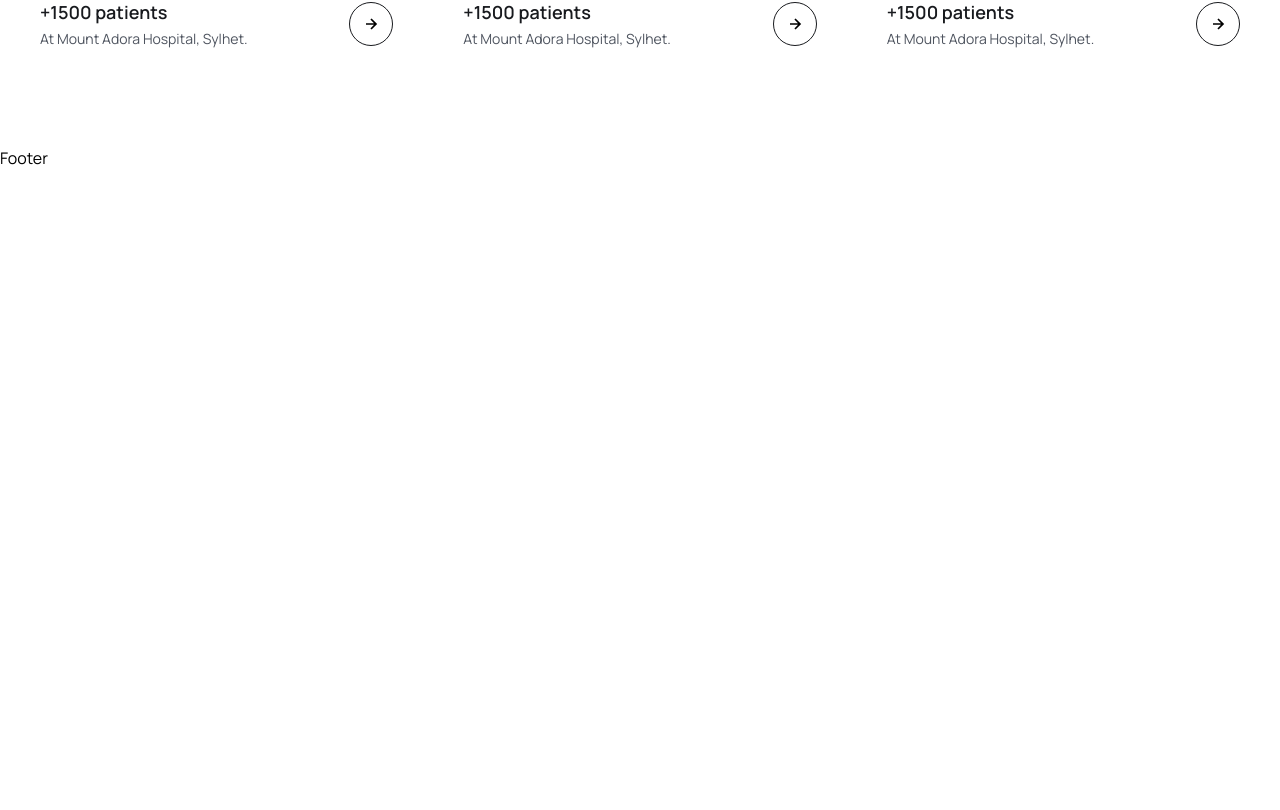
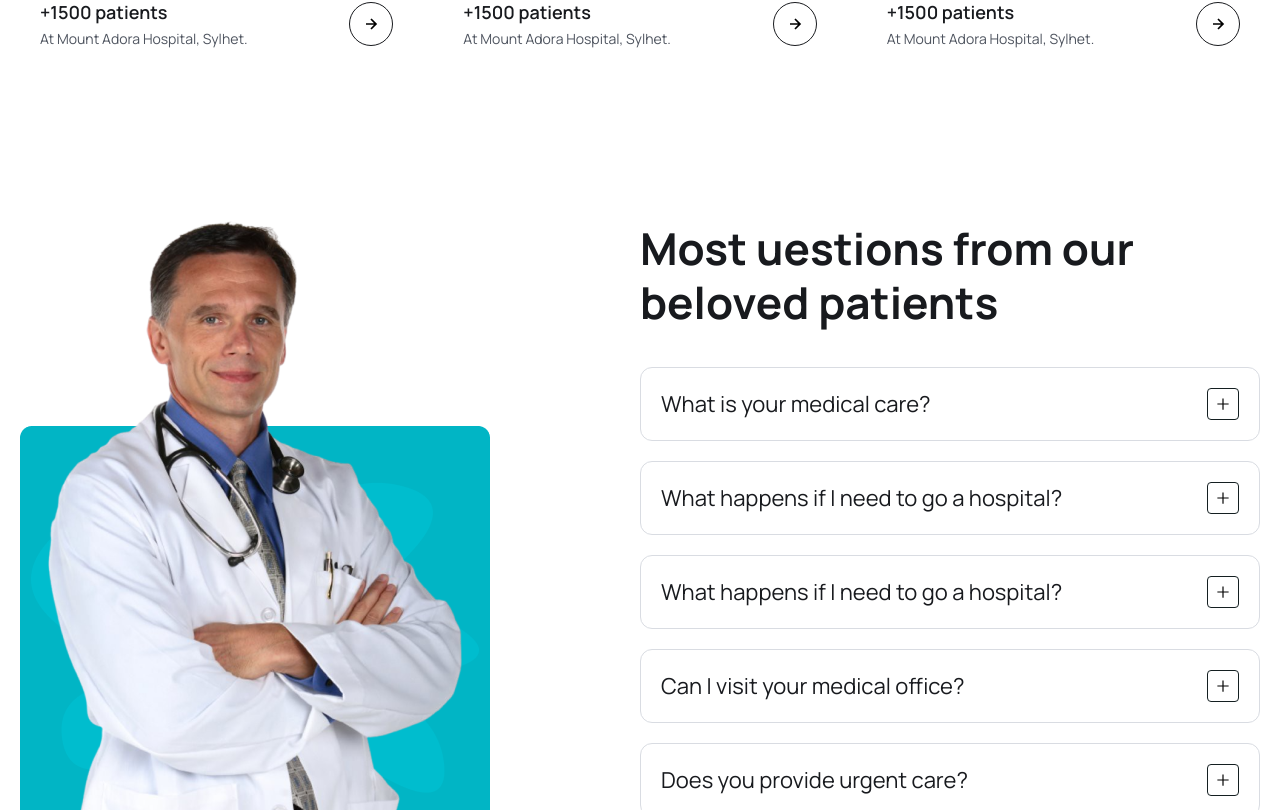
Before and after one commit to ting11222001/Health-Booking-Website, a React (Vite) app in the folder frontend/: page / in a window 1280 px wide. Shown: the part 4570-5380 px from the top of the page. Before the commit the page ends 4740 px from the top, so only its background shows below. Built offline with nearby package versions, Linux system fonts and the light colour scheme.

Commit message:
Add faq section in the home page.

```diff
--- /dev/null
+++ b/frontend/src/components/Faq/FaqItem.jsx
@@ -0,0 +1,44 @@
+/* eslint-disable react/prop-types */
+import { useState } from 'react'
+import { AiOutlineMinus, AiOutlinePlus } from "react-icons/ai"
+
+const FaqItem = ({ item }) => {
+  const { question, content } = item
+
+  const [isOpen, setIsOpen] = useState(false)
+
+  const toggleAccordion = () => {
+    setIsOpen(!isOpen)
+  }
+  return (
+    <div className="p-3 lg:p-5 rounded-[12px] border border-solid border-[#D9DCE2]
+    mb-5 cursor-pointer">
+      <div
+        className="flex items-center justify-between gap-5"
+        onClick={toggleAccordion}
+      >
+        <h4 className="text-[16px] leading-7 lg:text-[22px] lg:leading-8 text-headingColor">
+          {question}
+        </h4>
+
+        <div className={`
+        ${isOpen && "bg-primaryColor text-white border-none"}
+        w-7 h-7 lg:w-8 lg:h-8 border border-solid border-[#141F21]
+        rounded flex items-center justify-center`}>
+          {isOpen ? <AiOutlineMinus /> : <AiOutlinePlus />}
+        </div>
+      </div>
+
+      {isOpen && (
+        <div className="mt-4">
+          <p className="text-[14px] leading-6 lg:text-[16px] lg:leading-7 font-[400]
+          text-textColor">
+            {content}
+          </p>
+        </div>
+      )}
+    </div>
+  )
+}
+
+export default FaqItem
--- /dev/null
+++ b/frontend/src/components/Faq/FaqList.jsx
@@ -0,0 +1,14 @@
+import { faqs } from "../../assets/data/faqs"
+import FaqItem from "./FaqItem"
+
+const FaqList = () => {
+  return (
+    <ul className="mt-[38px]">
+      {faqs.map((item, index) => (
+        <FaqItem item={item} key={index} />
+      ))}
+    </ul>
+  )
+}
+
+export default FaqList
--- a/frontend/src/pages/Home.jsx
+++ b/frontend/src/pages/Home.jsx
@@ -12,6 +12,8 @@
 import videoImg from "../assets/images/video-icon.png"
 import avatarIcon from "../assets/images/avatar-icon.png"
 import DoctorList from "../components/Doctors/DoctorList"
+import faqImg from "../assets/images/faq-img.png"
+import FaqList from "../components/Faq/FaqList"
 
 const Home = () => {
   return (
@@ -216,6 +218,25 @@
           <DoctorList />
         </div>
       </section>
+
+      {/* === faq ection === */}
+      <section>
+        <div className="container">
+          <div className="flex justify-between gap-[50px] lg:gap-0">
+            <div className="w-1/2 hidden md:block">
+              <img src={faqImg} alt="" />
+            </div>
+
+            <div className="w-full md:w-1/2">
+              <h2 className="heading">
+                Most uestions from our beloved patients
+              </h2>
+              <FaqList />
+            </div>
+          </div>
+
+        </div>
+      </section>
     </>
   )
 }
```
